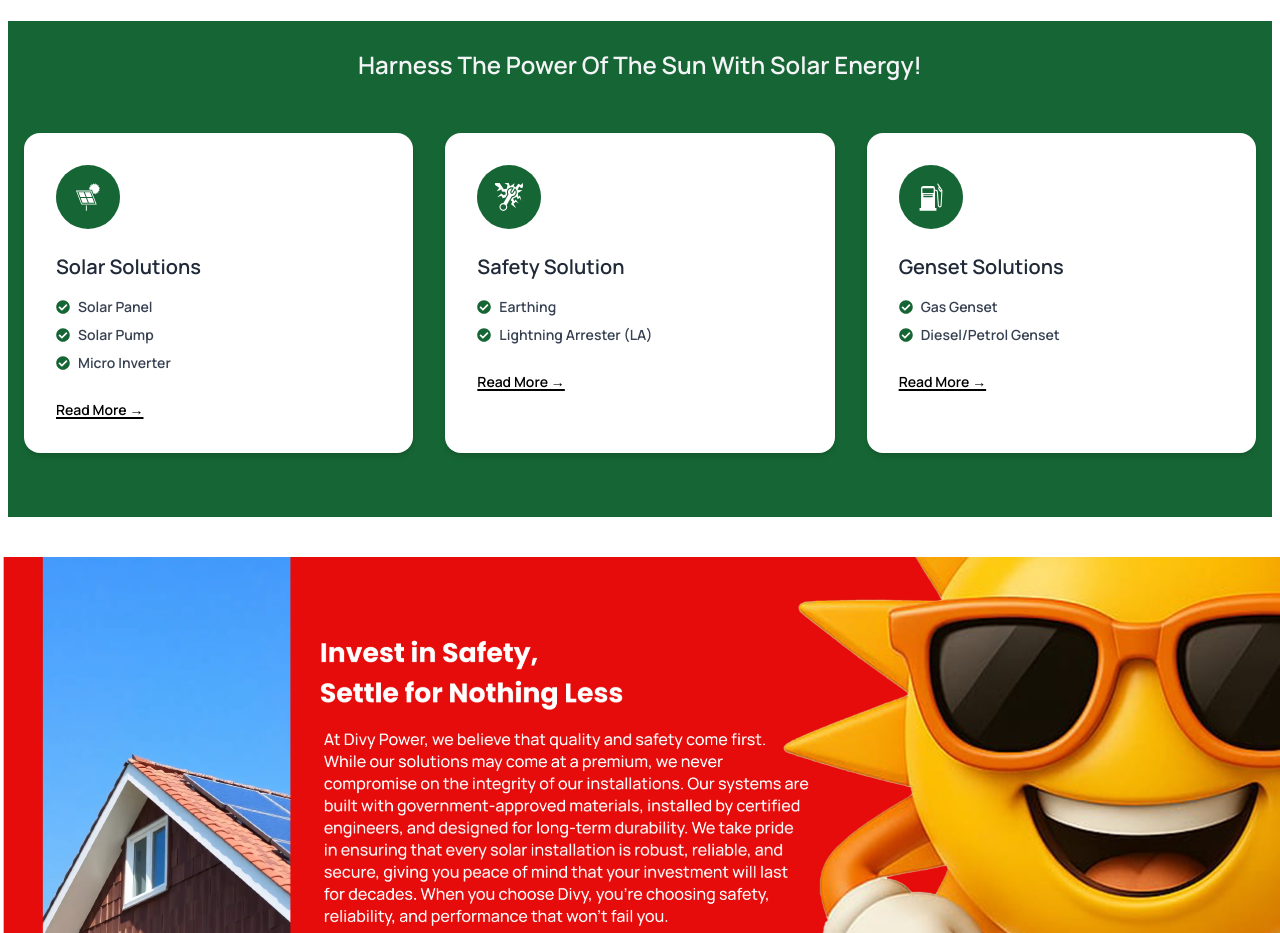
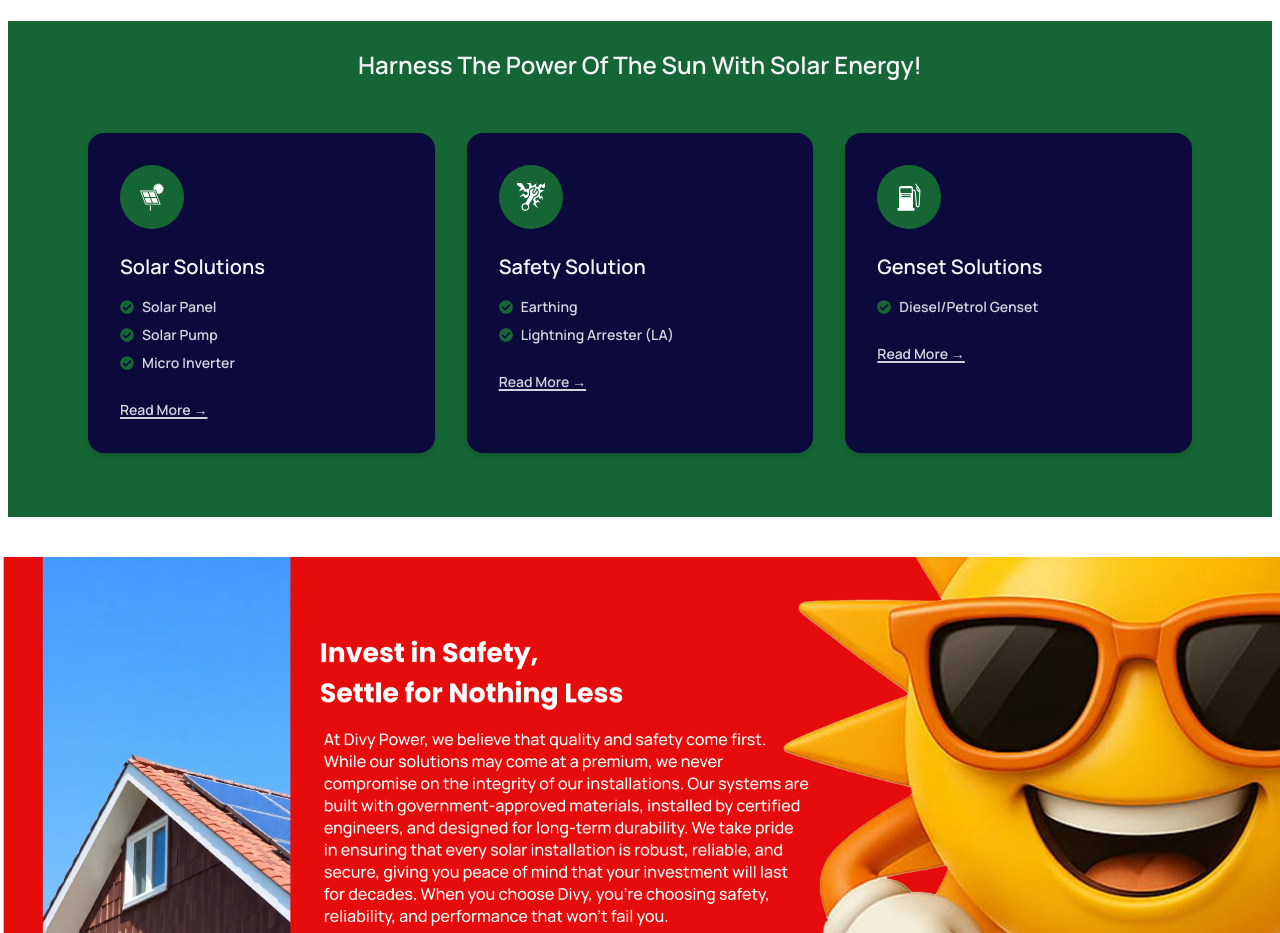
Before and after one commit to vanshika8484/Solar_web, a React (Vite) app: page / in a window 1280 px wide. Shown: the part 6400-7333 px from the top of the page. Built offline with nearby package versions, Linux system fonts and the light colour scheme; a web font is replaced by a local one.

Commit message:
Update SolarProduct.jsx

```diff
--- a/src/components/SolarProduct.jsx
+++ b/src/components/SolarProduct.jsx
@@ -3,8 +3,6 @@ import { motion } from "framer-motion";
 import { FaCheckCircle } from "react-icons/fa";
 import { GiSolarPower, GiLightningSpanner, GiGasPump } from "react-icons/gi";
 import { Link } from "react-router-dom";
-import La from "./La";
-
 
 const products = [
   {
@@ -20,7 +18,7 @@ const products = [
   {
     title: "Genset Solutions",
     icon: <GiGasPump className="text-white text-3xl" />,
-    features: ["Gas Genset", "Diesel/Petrol Genset"],
+    features: ["Diesel/Petrol Genset"],
   },
 ];
 
@@ -39,7 +37,7 @@ const cardVariants = {
 
 const SolarProducts = () => {
   return (
-    <section className="bg-green-800 py-16 px-4 GetFontSol ">
+    <section className="bg-green-800 py-16 px-4 GetFontSol">
       <div className="max-w-7xl mx-auto">
         <div className="text-center mb-12">
           <p className="text-green-800 text-xl font-bold uppercase tracking-widest">
@@ -49,7 +47,7 @@ const SolarProducts = () => {
             Harness The Power Of The Sun With Solar Energy!
           </h2>
         </div>
-        <div className="grid md:grid-cols-3 gap-8">
+        <div className="grid md:grid-cols-3 gap-8 ml-16 mr-16">
           {products.map((product, index) => (
             <motion.div
               key={index}
@@ -58,28 +56,31 @@ const SolarProducts = () => {
               whileInView="visible"
               viewport={{ once: true }}
               variants={cardVariants}
-              className="bg-white p-8 rounded-2xl shadow-md hover:shadow-lg transition-shadow duration-300"
+              className="group bg-[#0c093d] p-8 rounded-2xl shadow-md transform transition duration-300 hover:scale-[0.98] hover:bg-white hover:shadow-xl"
             >
-              <div className="w-16 h-16 rounded-full bg-green-800 flex items-center justify-center mb-6">
+              <div className="w-16 h-16 rounded-full bg-green-800 flex items-center justify-center mb-6 ">
                 {product.icon}
               </div>
-              <h3 className="text-xl font-semibold mb-4 text-gray-800">
+              <h3 className="text-xl font-semibold mb-4 text-gray-100 group-hover:text-black transition-colors duration-300">
                 {product.title}
               </h3>
-              <ul className="space-y-2 text-gray-700 text-sm mb-6">
+              <ul className="space-y-2 text-sm mb-6">
                 {product.features.map((feature, i) => (
-                  <li key={i} className="flex items-center">
+                  <li
+                    key={i}
+                    className="flex items-center text-gray-300 group-hover:text-black transition-colors duration-300"
+                  >
                     <FaCheckCircle className="text-green-800 mr-2" />
                     {feature}
                   </li>
                 ))}
               </ul>
               <Link
-  to={"/LA"}
-  className="mt-2 text-sm text-black font-semibold underline decoration-2 underline-offset-2 hover:text-green-700"
->
-  Read More →
-</Link>
+                to={"/LA"}
+                className="mt-2 text-sm text-gray-300 group-hover:text-black font-semibold underline decoration-2 underline-offset-2 transition-colors duration-300 hover:text-green-700"
+              >
+                Read More →
+              </Link>
             </motion.div>
           ))}
         </div>
```
